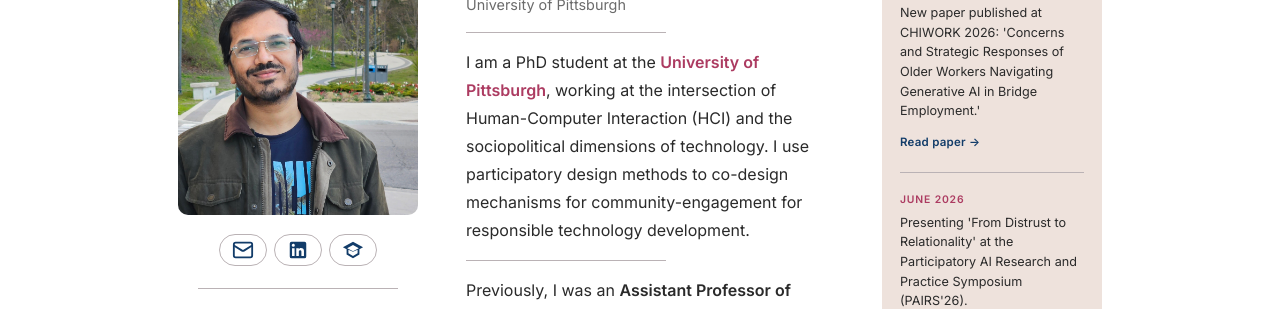
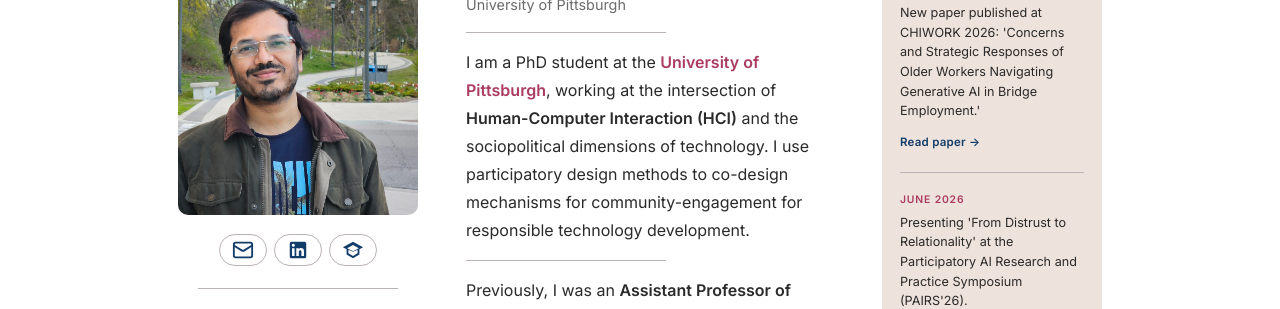
Before and after one commit to adityanayak-info/adityanayak-info.github.io, a Jekyll site: the page built from index.md, in a window 1280 px wide and 900 px high. Shown: the part 187-496 px from the top of the window. Built offline with Jekyll 4.4.1, drawn with Linux system fonts in a browser that asks for light colours.

Commit message:
Update index.md

```diff
--- a/index.md
+++ b/index.md
@@ -52,7 +52,7 @@
 
     <hr class="profile-rule">
 
-    <p>I am a PhD student at the <a class="inst-link" href="https://www.sci.pitt.edu" target="_blank">University of Pittsburgh</a>, working at the intersection of Human-Computer Interaction (HCI) and the sociopolitical dimensions of technology. I use participatory design methods to co-design mechanisms for community-engagement for responsible technology development.</p>
+    <p>I am a PhD student at the <a class="inst-link" href="https://www.sci.pitt.edu" target="_blank">University of Pittsburgh</a>, working at the intersection of <strong>Human-Computer Interaction (HCI)</strong> and the sociopolitical dimensions of technology. I use participatory design methods to co-design mechanisms for community-engagement for responsible technology development.</p>
 
     <hr class="profile-rule">
 
```
